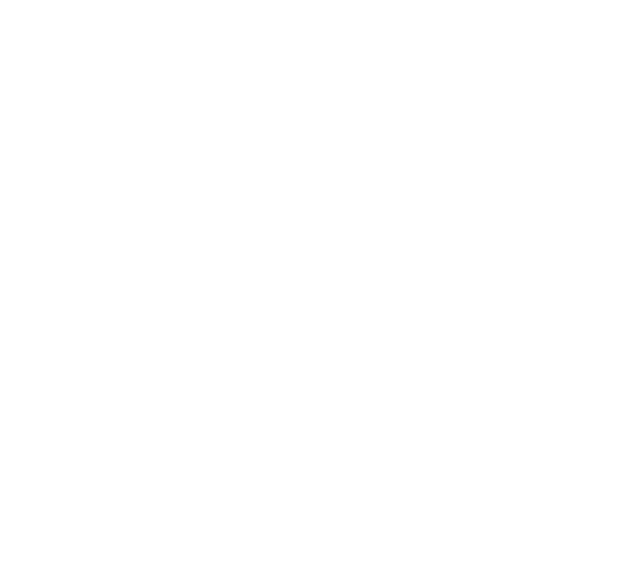
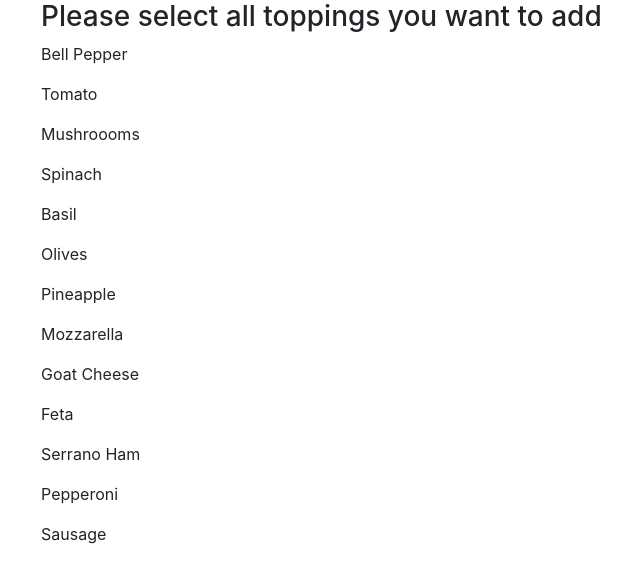
Before and after one commit to katherinemat/pizza, a plain HTML site: page index.html in a window 1280 px wide. Shown: the whole page, without its empty margins (44-684 px from the left). Drawn offline with nearby package versions, Linux system fonts and the light colour scheme.

Commit message:
add html ps that each share a class of topping and contain one topping. they are clickable and each time someone clicks on a topping it is added to an array full of toppings, displayed to the user.

```diff
--- a/css/styles.css
+++ b/css/styles.css
@@ -0,0 +1,6 @@
+.topping:hover {
+  color: blue;
+  font-size: 16px;
+  text-decoration: underline;
+  cursor: pointer;
+}
--- a/index.html
+++ b/index.html
@@ -9,8 +9,21 @@
   </head>
   <body>
     <div class="container">
-
+      <h3>Please select all toppings you want to add</h3>
+      <p class="topping">Bell Pepper</p>
+      <p class="topping">Tomato</p>
+      <p class="topping">Mushroooms</p>
+      <p class="topping">Spinach</p>
+      <p class="topping">Basil</p>
+      <p class="topping">Olives</p>
+      <p class="topping">Pineapple</p>
+      <p class="topping">Mozzarella</p>
+      <p class="topping">Goat Cheese</p>
+      <p class="topping">Feta</p>
+      <p class="topping">Serrano Ham</p>
+      <p class="topping">Pepperoni</p>
+      <p class="topping">Sausage</p>
+      <p id="results"></p>
     </div>
-
   </body>
 </html>
--- a/js/scripts.js
+++ b/js/scripts.js
@@ -0,0 +1,9 @@
+var toppings = [];
+
+$(document).ready(function() {
+  $(".topping").click(function() {
+    var topping = this.textContent;
+    toppings.push(topping);
+    $("#results").empty().text(toppings);
+  });
+});
```
Also changed, not shown: 2 other files.
